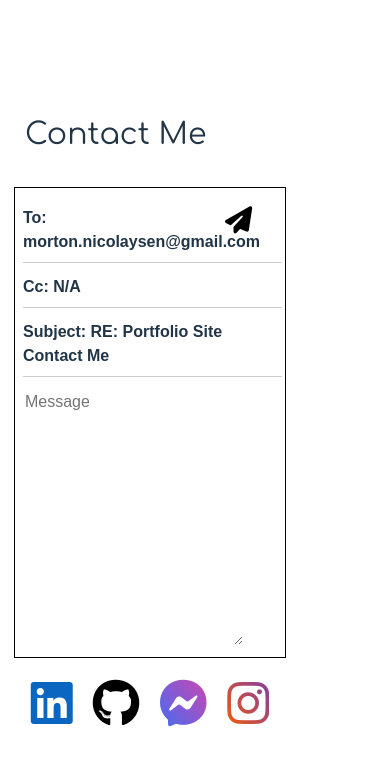
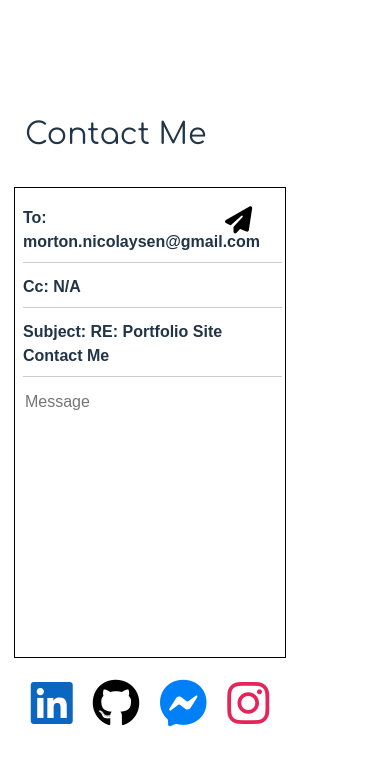
Before and after one commit to MNicolaysen/portfolio-site, a React (Vite) app in the folder portfolio-site/: page /contact in a window 390 px wide. Shown: the top 764 px of the page. Built offline with nearby package versions, Linux system fonts and the light colour scheme; a web font is replaced by a local one.

Commit message:
styled contact form for mobile

```diff
--- a/portfolio-site/src/components/Contact.css
+++ b/portfolio-site/src/components/Contact.css
@@ -38,7 +38,7 @@
 }
 
 textarea {
-  width: 80%;
+  width: 94%;
   max-width: 400px;
   height: 250px;
   margin-top: 10px;
@@ -47,6 +47,7 @@ textarea {
   font-size: 1rem;
   font-family: 'Mukta Vaani', sans-serif;
   border: none;
+  resize: none;
 }
 
 button[type='submit'] {
@@ -112,9 +113,7 @@ button[type='submit'] {
     height: 200px;
     font-size: 1rem;
     margin-top: 10px;
-    border: none;
     margin-bottom: 0;
-    resize: none;
   }
 
   textarea:focus {
--- a/portfolio-site/src/components/Contact.jsx
+++ b/portfolio-site/src/components/Contact.jsx
@@ -45,12 +45,12 @@ function Contact() {
           </a>
         </li>
         <li className="contact-link">
-          <a className='facebook-icon' href="https://m.me/nicolaysen1995" target="_blank" rel="noopener noreferrer">
+          <a style={{color: 'rgb(0,128,247)'}} href="https://m.me/nicolaysen1995" target="_blank" rel="noopener noreferrer">
             <i className="fa-brands fa-facebook-messenger"></i>
           </a>
         </li>
         <li className="contact-link">
-          <a className='instagram-icon' href="https://www.instagram.com/morton_nicolaysen/" target="_blank" rel="noopener noreferrer">
+          <a style={{color: 'rgb(229,37,90)'}} href="https://www.instagram.com/morton_nicolaysen/" target="_blank" rel="noopener noreferrer">
             <i className="fa-brands fa-instagram"></i>
           </a>
         </li>
```
